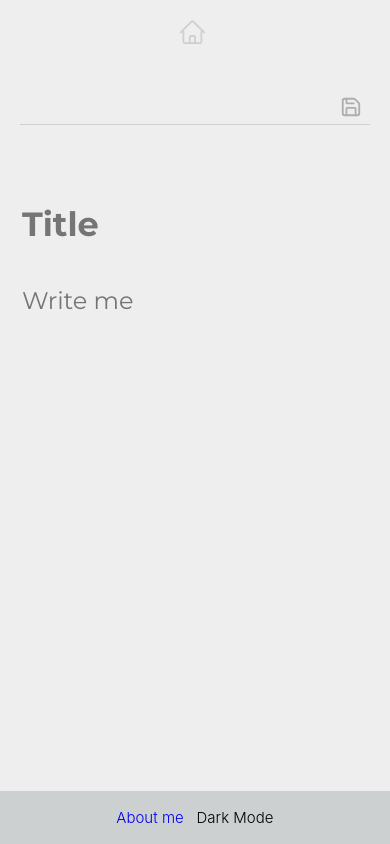
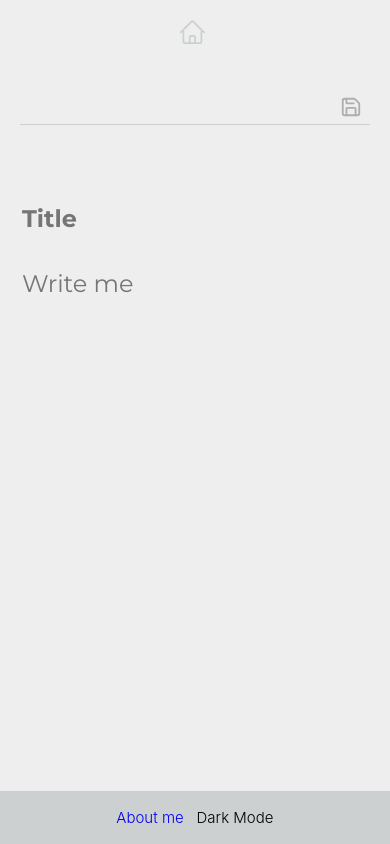
Before and after one commit to tommasogiannoni/quickmemo.dev, a React (Create React App) app: page /new in a window 390 px wide. Built offline with nearby package versions, Linux system fonts and the light colour scheme; a web font is replaced by a local one.

Commit message:
try fix alignment on mobile

```diff
--- a/src/styles/NotePage.css
+++ b/src/styles/NotePage.css
@@ -18,11 +18,10 @@
 .note-title-input {
   background-color: unset;
   width: 100%;
-  text-align: left;
   border: none;
   outline: none;
-  font-size: 2.1rem;
-  line-height: 2.1rem;
+  font-size: 1.5rem;
+  line-height: 1.5rem;
   font-family: 'Montserrat', sans-serif;
   font-weight: bold;
   color: #cc0033;
@@ -30,6 +29,7 @@
   resize: none;
   overflow-x: hidden;
   overflow-y: hidden;
+  overflow-wrap: break-word;
 }
 
 .note-content-input {
@@ -42,6 +42,7 @@
   margin-bottom: 5px;
   overflow-x: hidden;
   overflow-y: hidden;
+  overflow-wrap: break-word;
   resize: none;
   min-height: 50px;
 }
```
